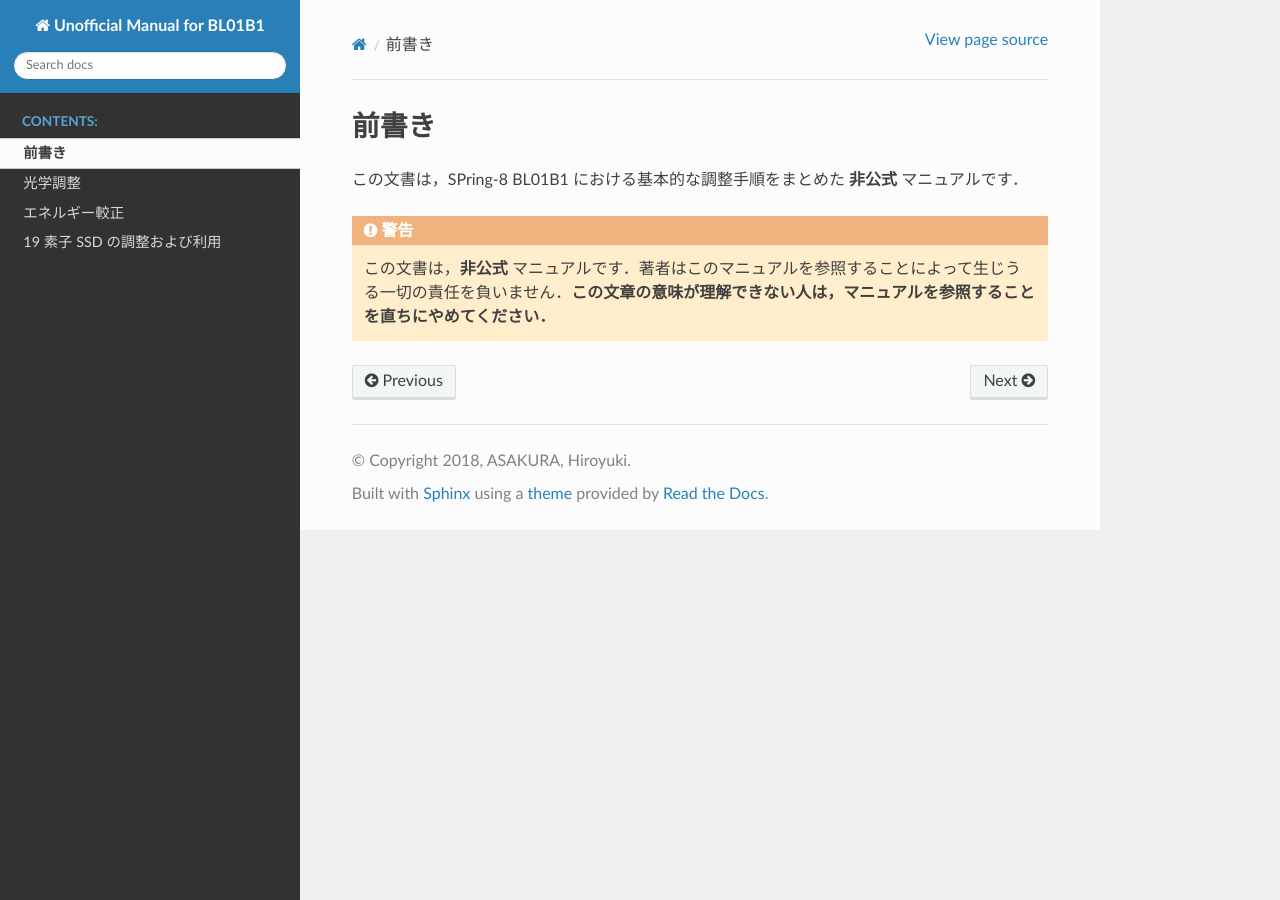
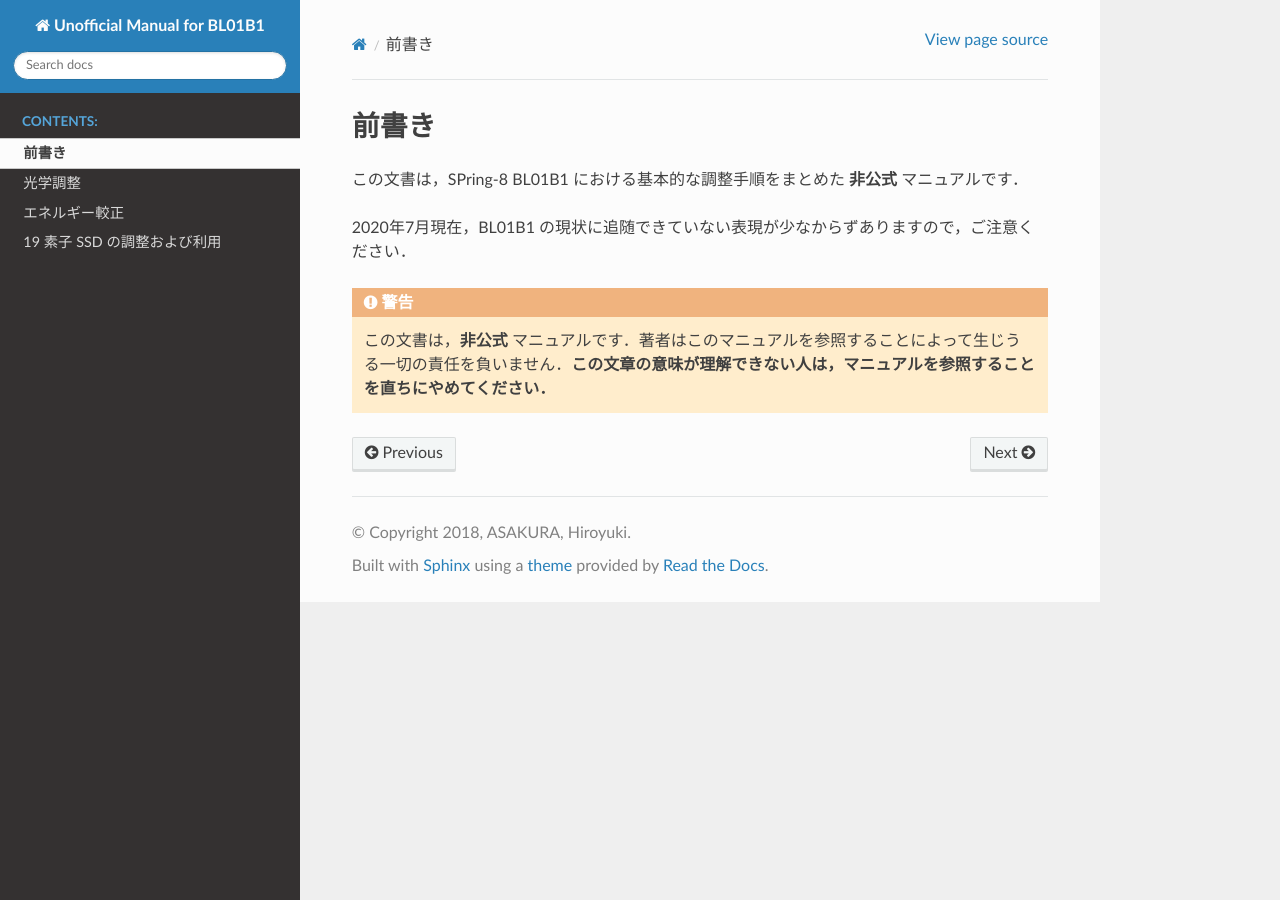
Before and after one commit to roentgenium/UnofficialManualforBL01B1, a Sphinx documentation site: the page built from source/preface.rst, in a window 1280 px wide. Built offline with Sphinx 7.4.7 and the Read the Docs theme 2.0.0, drawn with Linux system fonts in a browser that asks for light colours.

Commit message:
Notice 2020 June

```diff
--- a/source/preface.rst
+++ b/source/preface.rst
@@ -6,6 +6,8 @@
 
 この文書は，SPring-8 BL01B1 における基本的な調整手順をまとめた **非公式** マニュアルです．
 
+2020年7月現在，BL01B1 の現状に追随できていない表現が少なからずありますので，ご注意ください．
+
 .. warning::
 
    この文書は，**非公式** マニュアルです．著者はこのマニュアルを参照することによって生じうる一切の責任を負いません．**この文章の意味が理解できない人は，マニュアルを参照することを直ちにやめてください．**
```
